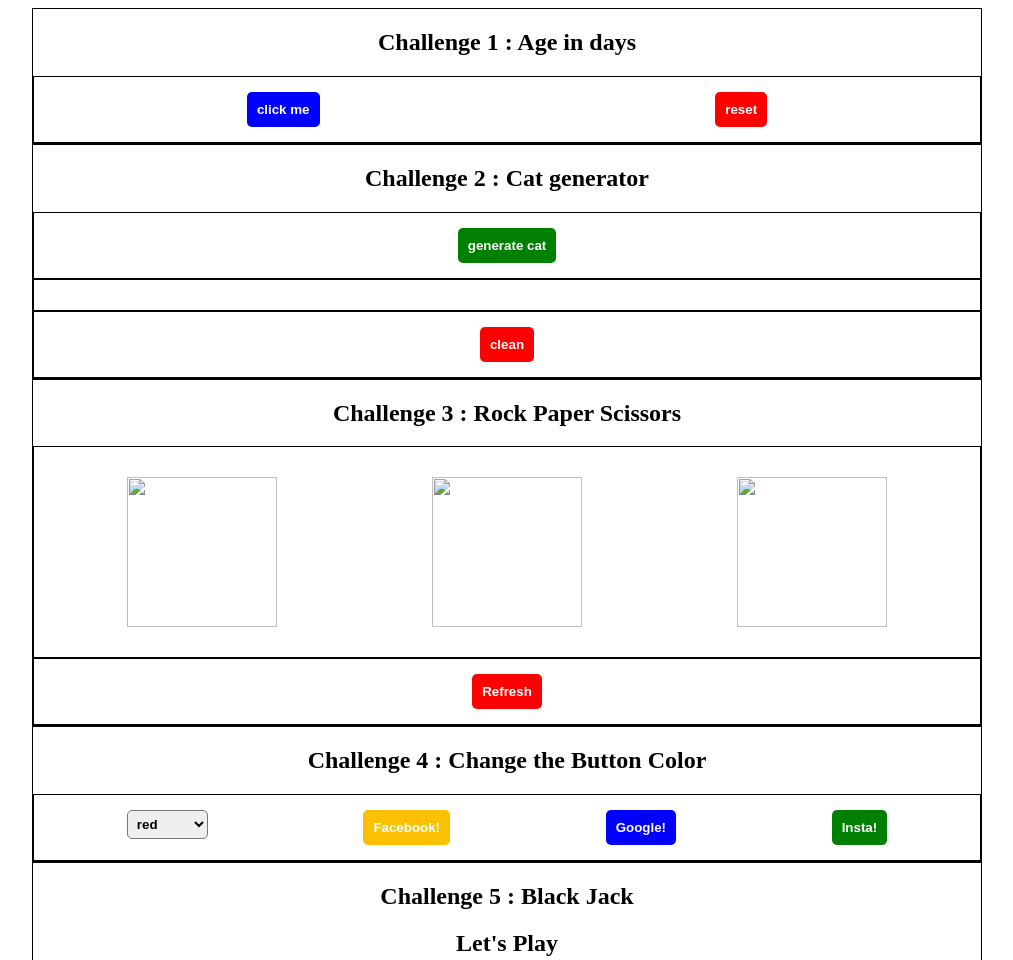
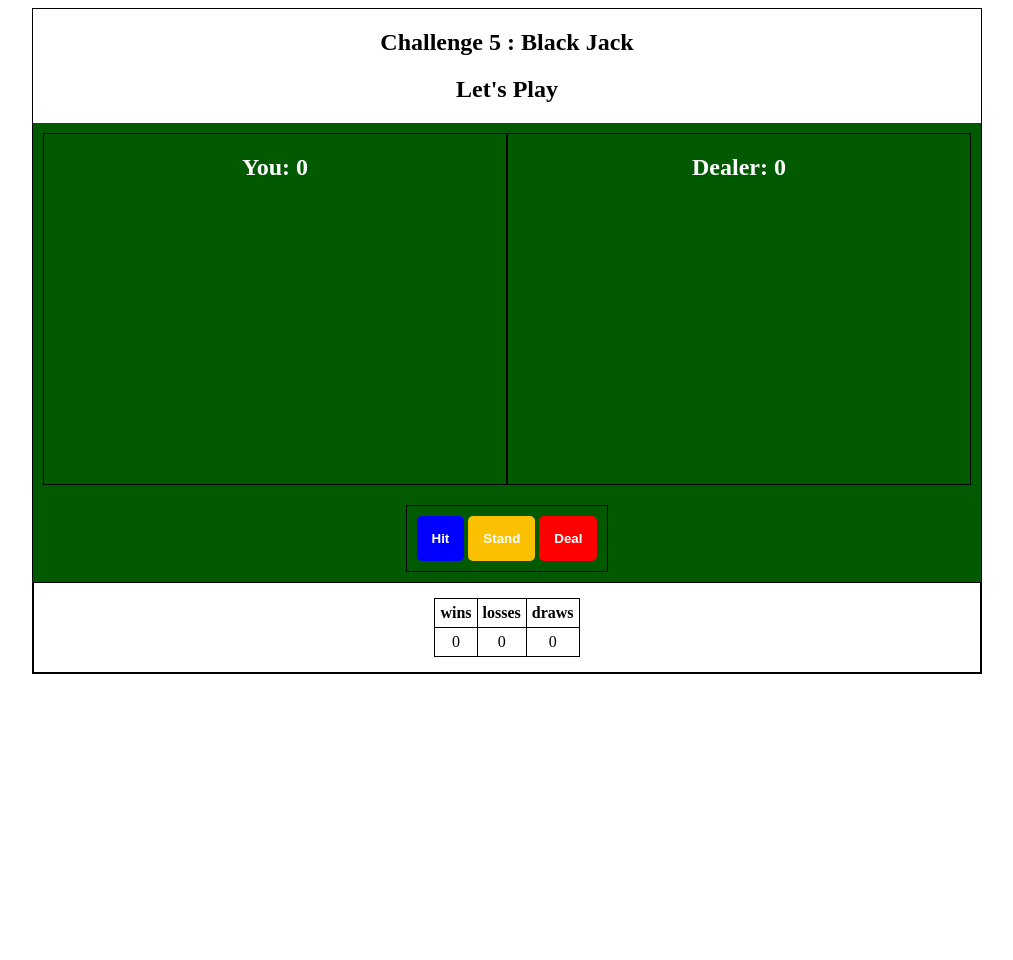
Before and after one commit to i-steve/blackjack.github.io, a plain HTML site: page index.html in a window 1280 px wide. Shown: the top 960 px of the page, without its empty margins (133-1146 px from the left). After the commit the page ends 800 px from the top, so only its background shows below. Drawn offline with Linux system fonts and the light colour scheme.

Commit message:
Update index.html

```diff
--- a/index.html
+++ b/index.html
@@ -10,87 +10,7 @@
 	</head>
 	<body>
 
-	<!--challenge-1 Age In Days-->
-
-		<div class="main-container">
-			<h2>Challenge 1 : Age in days</h2>
-
-			<div  class='flex-container-1' >
-				<div>
-					<button class="btn clickme" onclick="clickme()">click me</button>
-				</div>
-
-				<div>
-					<button class="btn reset" onclick="reset()">reset</button>
-				</div>
-			</div>
-
-				<div id ="flex-container-result"></div>
-
-		</div>
-
-
-	<!--Challenge 2 Generate Cat-->
-
-		<div class="main-container">
-
-			<h2>Challenge 2 : Cat generator </h2>
-
-				<div class="flex-container-2">
-					<button class="btn generateCat" id="gen-cat">generate cat</button>
-				</div>
-
-				<div class="flex-container-2" id="flex-gen-cat"></div>
-
-				<div class="flex-container-2">
-					<button class="btn clear" id="clear-cat">clean</button>
-				</div>
-		</div>
-
-
-	<!--challenge-3 Rock Paper Scissors-->
-
-		<div class="main-container">
-
-			<h2>Challenge 3 : Rock Paper Scissors</h2>
-
-			<div class="flex-container-3" id="flex-container-3">
-
-				<img id="rock" src="rps/rock.jpg" onclick="rpsgame(this)">
-				<img id="paper" src="rps/paper.jpg" onclick="rpsgame(this)">
-				<img id="scissors" src="rps/scissors.jpg" onclick="rpsgame(this)">
-
-			</div>
-			<div class='flex-container-2'><button class="btn clear" onclick="refresh()">Refresh</button></div>
-		</div>
-
-
-	<!--Challenge 4 change the button color-->
-		<div class="main-container">
-
-			<h2>Challenge 4 : Change the Button Color</h2>
-
-			<div class='flex-container-4'>
-				<form action="">
-					<select id="color-change-btn" onchange="buttonColorChange(this)">
-						<option style="color:red">red</option>
-						<option style="color:green">green</option>
-						<option style="color:blue">blue</option>
-						<option>random</option>
-						<option>default</option>
-					</select>
-
-				</form>
-
-				<button class='btn facebook'>Facebook!</button>
-				<button class='btn google'>Google!</button>
-				<button class='btn insta'>Insta!</button>
-
-			</div>
-		</div>
-
-
-	<!--Challenge-5 Black Jack-->
+	<!-- Black Jack-->
 
 		<div  class="main-container">
 			<h2>Challenge 5 : Black Jack</h2>
```
